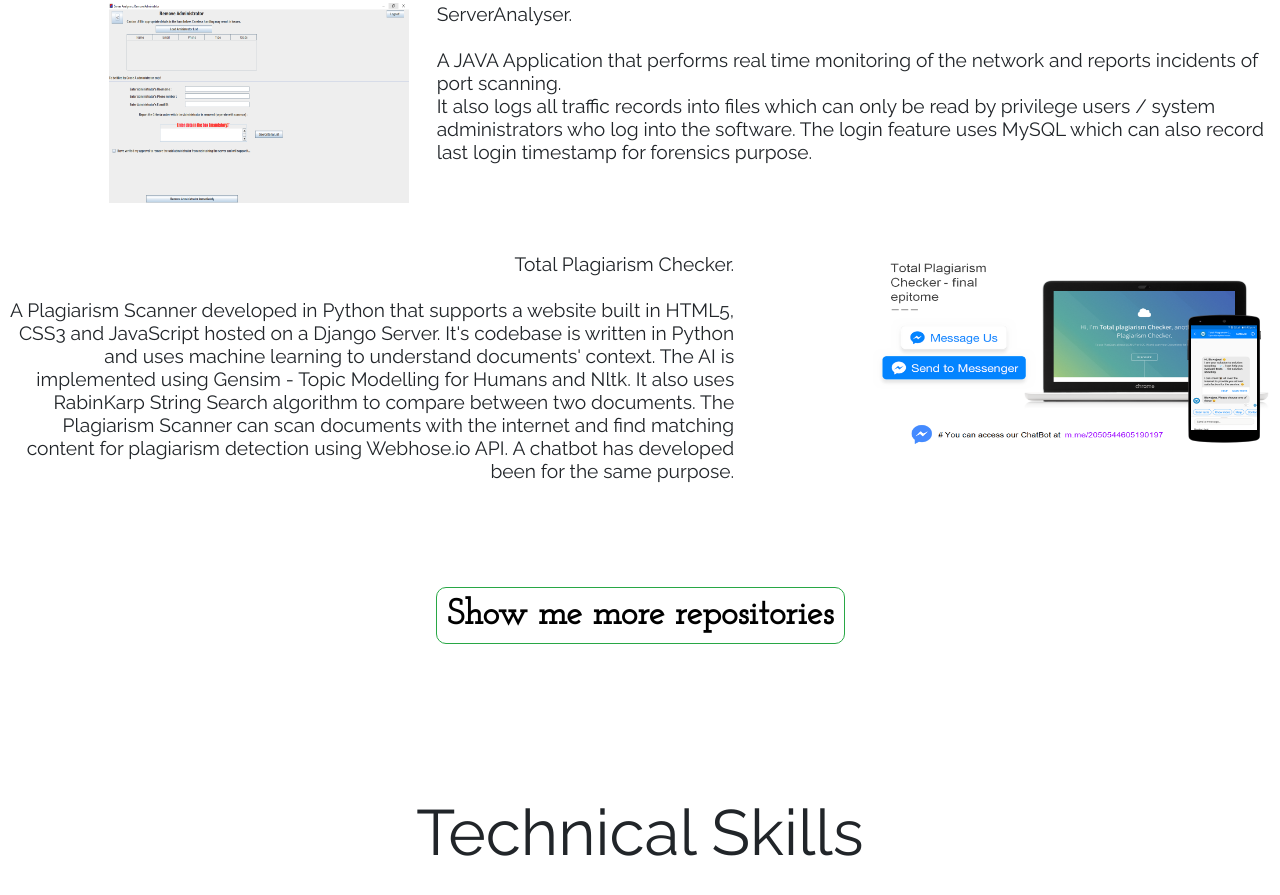
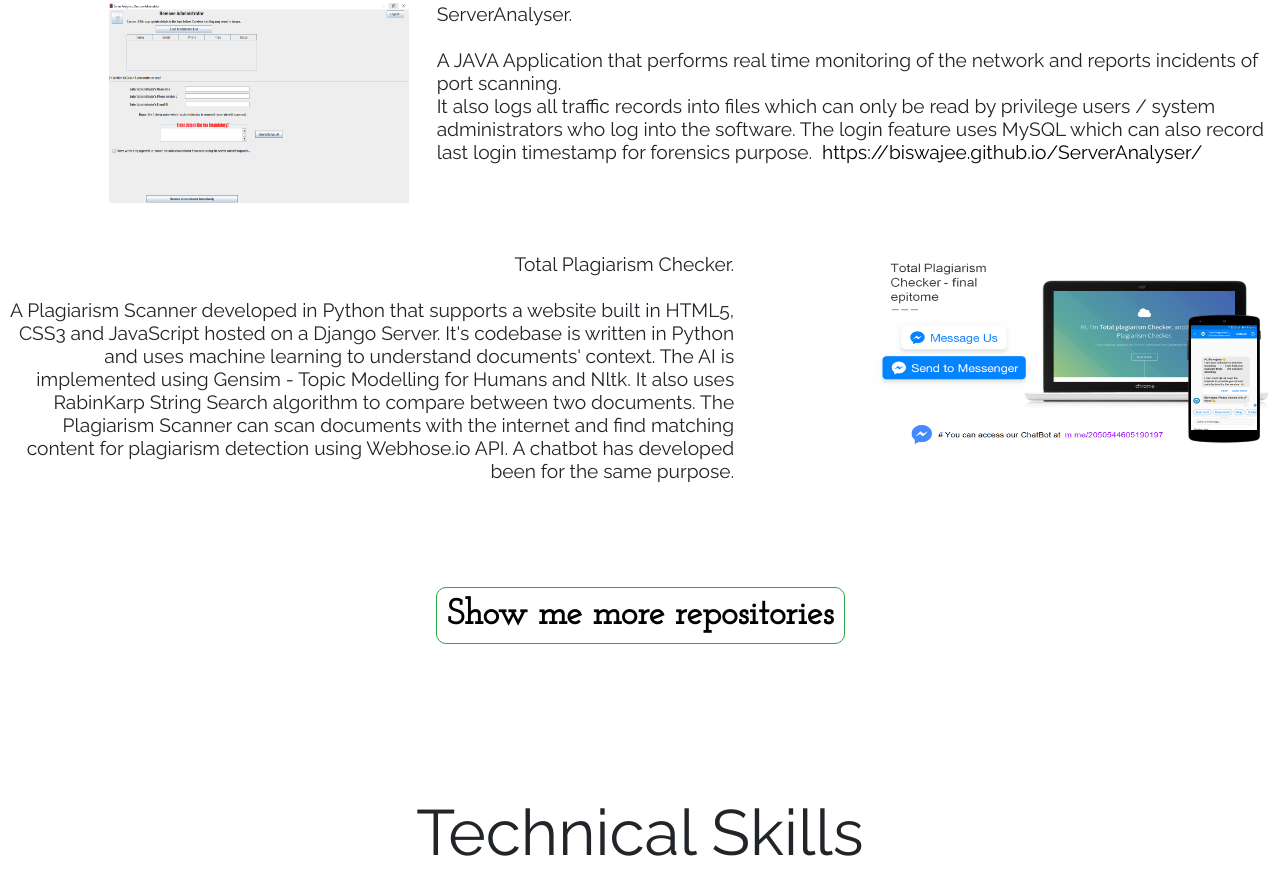
Before and after one commit to Biswajee/biswajee.github.io, a plain HTML site: page index.html in a window 1280 px wide. Shown: the part 2037-2932 px from the top of the page. Drawn offline with nearby package versions, Linux system fonts and the light colour scheme.

Commit message:
Update index.html

```diff
--- a/index.html
+++ b/index.html
@@ -165,6 +165,7 @@
               A JAVA Application that performs real time monitoring of the network and reports incidents of port scanning. <br>
               It also logs all traffic records into files which can only be read by privilege users / system administrators
               who log into the software. The login feature uses MySQL which can also record last login timestamp for forensics purpose.
+		<a href="https://biswajee.github.io/ServerAnalyser/">https://biswajee.github.io/ServerAnalyser/</a>
             </h2>
           </div>
         </div>
```
